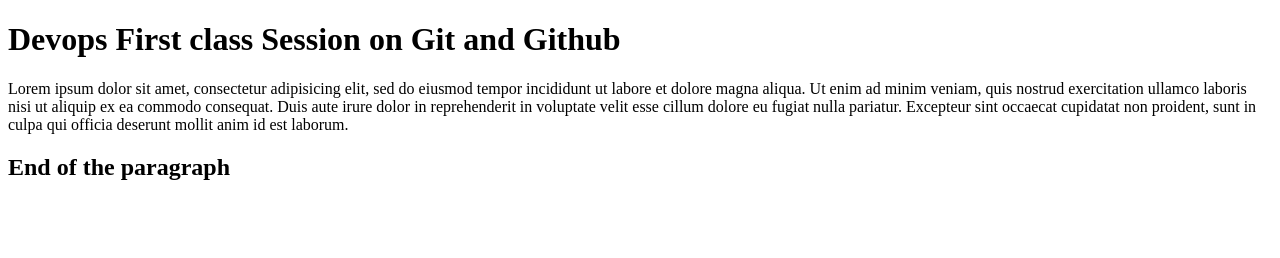
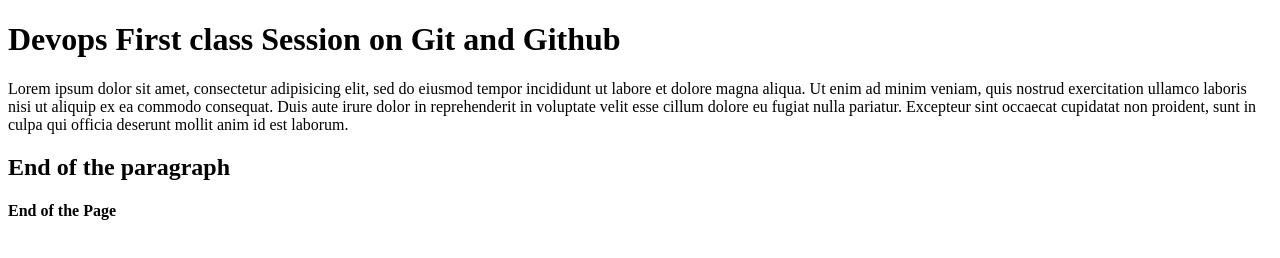
Before and after one commit to sailendra6/TestRepository, a plain HTML site: page index.html in a window 1280 px wide. Drawn offline with Linux system fonts and the light colour scheme.

Commit message:
H4 paragraph was added

```diff
--- a/index.html
+++ b/index.html
@@ -13,4 +13,5 @@ cillum dolore eu fugiat nulla pariatur. Excepteur sint occaecat cupidatat non
 proident, sunt in culpa qui officia deserunt mollit anim id est laborum.</p>
 </body>
 <h2>End of the paragraph</h2>
+<h4>End of the Page</h4>
 </html>
```
